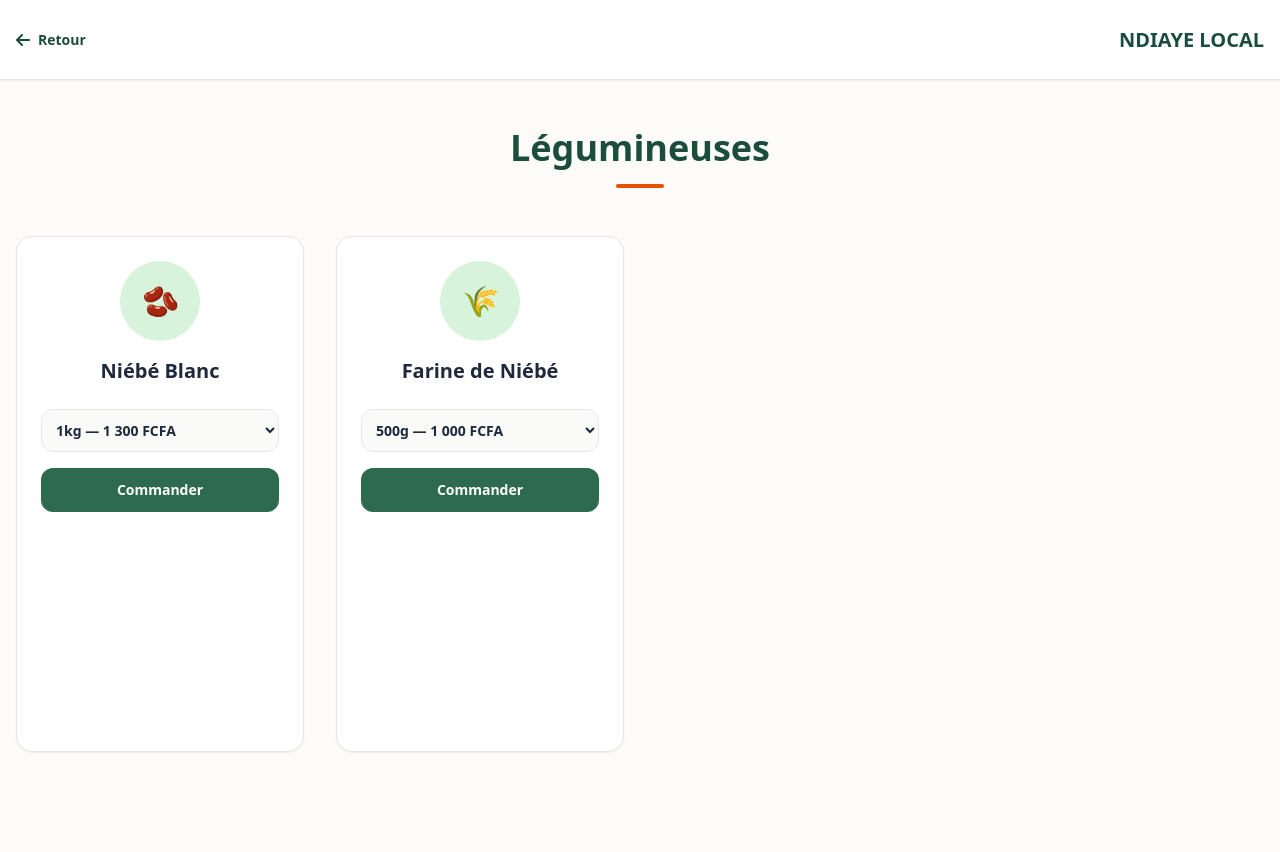
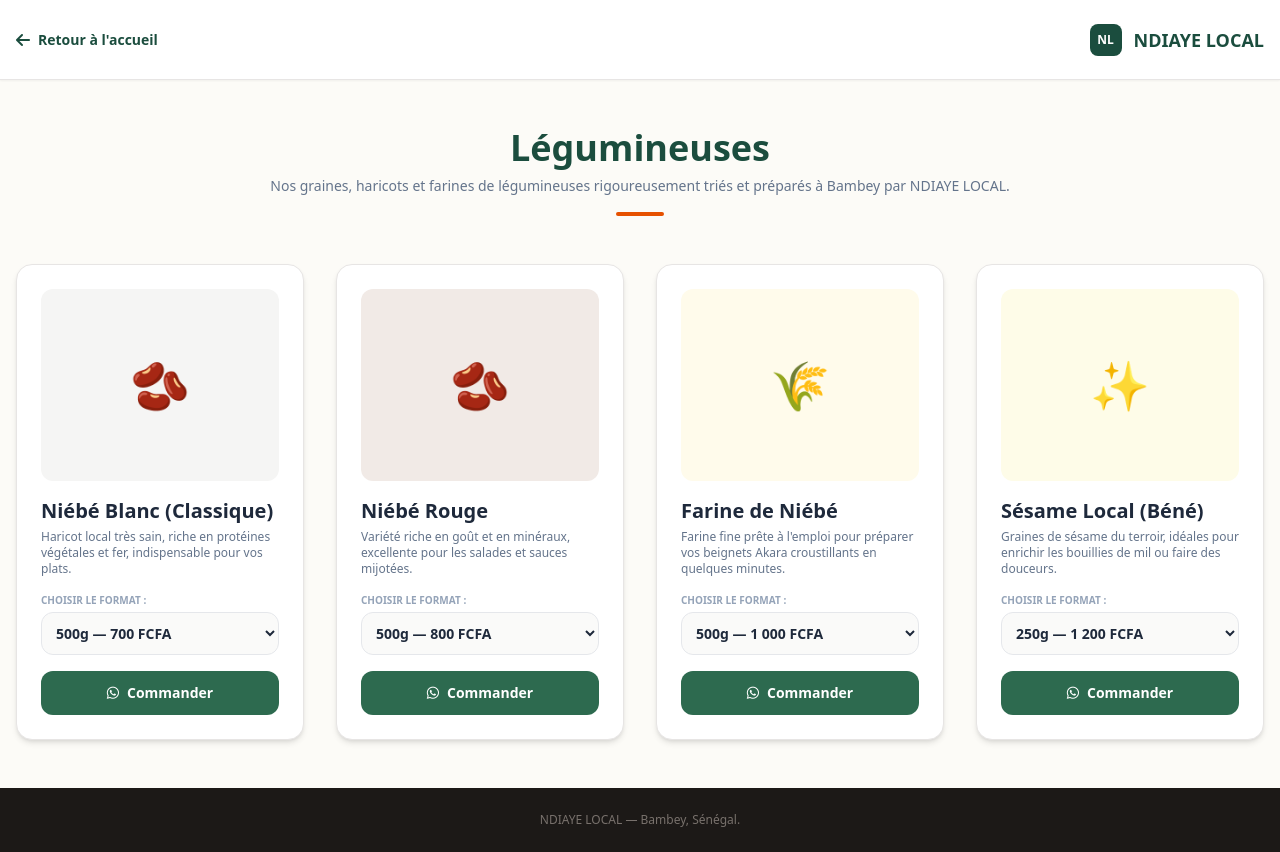
Before and after one commit to BayeElimaneParfumerie/ndiaye-local, a plain HTML site: page legumineuses.html in a window 1280 px wide. Before the commit the page ends 800 px from the top, so only its background shows below. Drawn offline with nearby package versions, Linux system fonts and the light colour scheme.

Commit message:
Update legumineuses.html

```diff
--- a/legumineuses.html
+++ b/legumineuses.html
@@ -15,52 +15,121 @@
 </head>
 <body class="bg-brand-lightbg font-jakarta text-slate-800 antialiased min-h-screen flex flex-col">
 
+    <!-- NAVIGATION -->
     <nav class="bg-white border-b border-stone-200 shadow-sm h-20 flex items-center">
         <div class="max-w-7xl mx-auto px-4 w-full flex justify-between items-center">
             <a href="index.html" class="flex items-center space-x-2">
                 <i class="fa-solid fa-arrow-left text-brand-darkgreen"></i>
-                <span class="font-bold text-sm text-brand-darkgreen">Retour</span>
+                <span class="font-bold text-sm text-brand-darkgreen">Retour à l'accueil</span>
             </a>
-            <span class="font-playfair font-black text-xl text-brand-darkgreen">NDIAYE LOCAL</span>
+            <div class="flex items-center space-x-3">
+                <div class="w-8 h-8 bg-brand-darkgreen rounded-lg flex items-center justify-center text-white font-playfair font-black text-xs">NL</div>
+                <span class="font-playfair font-black text-lg text-brand-darkgreen hidden sm:inline">NDIAYE LOCAL</span>
+            </div>
         </div>
     </nav>
 
+    <!-- ENTÊTE DE PAGE -->
     <div class="max-w-7xl mx-auto px-4 pt-12 text-center">
         <h1 class="font-playfair text-3xl sm:text-4xl font-extrabold text-brand-darkgreen">Légumineuses</h1>
+        <p class="text-slate-500 text-sm mt-2">Nos graines, haricots et farines de légumineuses rigoureusement triés et préparés à Bambey par NDIAYE LOCAL.</p>
         <div class="w-12 h-1 bg-brand-orange mx-auto mt-4 rounded-full"></div>
     </div>
 
-    <main class="max-w-7xl mx-auto px-4 py-12 flex-grow grid grid-cols-1 md:grid-cols-2 lg:grid-cols-4 gap-8">
-        <!-- PRODUIT : NIEBE BLANC -->
-        <div class="bg-white rounded-2xl border border-stone-200 shadow-sm p-6">
-            <div class="text-center mb-6">
-                <div class="w-20 h-20 bg-brand-lightgreen rounded-full flex items-center justify-center mx-auto mb-4 text-3xl">🫘</div>
-                <h3 class="font-playfair text-xl font-bold">Niébé Blanc</h3>
+    <!-- GRILLE PRODUITS (4 PRODUITS) -->
+    <main class="max-w-7xl mx-auto px-4 py-12 flex-grow grid grid-cols-1 md:grid-cols-2 lg:grid-cols-4 gap-8 w-full">
+
+        <!-- PRODUIT 1 : NIEBE BLANC -->
+        <div class="bg-white rounded-2xl overflow-hidden border border-stone-200 shadow-md p-6 flex flex-col justify-between">
+            <div>
+                <div class="w-full h-48 bg-stone-100 rounded-xl mb-4 flex items-center justify-center text-stone-600 text-5xl">🫘</div>
+                <h3 class="font-playfair text-xl font-bold">Niébé Blanc (Classique)</h3>
+                <p class="text-xs text-slate-500 mt-1">Haricot local très sain, riche en protéines végétales et fer, indispensable pour vos plats.</p>
             </div>
-            <select id="size-niebe" class="w-full bg-stone-50 border p-2.5 rounded-xl text-sm font-semibold">
+            <div class="mt-4">
+                <label class="text-[10px] font-bold uppercase text-slate-400 block">Choisir le format :</label>
+                <select id="size-niebe-blanc" class="w-full bg-stone-50 border p-2.5 rounded-xl text-sm font-semibold mt-1">
+                    <option value="500g - 700 FCFA">500g — 700 FCFA</option>
                     <option value="1kg - 1 300 FCFA">1kg — 1 300 FCFA</option>
                     <option value="5kg - 6 200 FCFA">5kg — 6 200 FCFA</option>
+                    <option value="25kg - 28 500 FCFA">25kg — 28 500 FCFA</option>
                 </select>
-            <button onclick="orderWhatsApp('Niébé Blanc', 'size-niebe')" class="w-full mt-4 py-3 bg-brand-green text-white font-bold text-sm rounded-xl hover:bg-brand-darkgreen transition">Commander</button>
+                <button onclick="orderWhatsApp('Niébé Blanc', 'size-niebe-blanc')" class="w-full mt-4 py-3 bg-brand-green hover:bg-brand-darkgreen text-white font-bold text-sm rounded-xl flex items-center justify-center space-x-2">
+                    <i class="fa-brands fa-whatsapp"></i> <span>Commander</span>
+                </button>
             </div>
-        <!-- PRODUIT : FARINE NIEBE -->
-        <div class="bg-white rounded-2xl border border-stone-200 shadow-sm p-6">
-            <div class="text-center mb-6">
-                <div class="w-20 h-20 bg-brand-lightgreen rounded-full flex items-center justify-center mx-auto mb-4 text-3xl">🌾</div>
+        </div>
+
+        <!-- PRODUIT 2 : NIEBE ROUGE -->
+        <div class="bg-white rounded-2xl overflow-hidden border border-stone-200 shadow-md p-6 flex flex-col justify-between">
+            <div>
+                <div class="w-full h-48 bg-amber-900/10 rounded-xl mb-4 flex items-center justify-center text-amber-800 text-5xl">🫘</div>
+                <h3 class="font-playfair text-xl font-bold">Niébé Rouge</h3>
+                <p class="text-xs text-slate-500 mt-1">Variété riche en goût et en minéraux, excellente pour les salades et sauces mijotées.</p>
+            </div>
+            <div class="mt-4">
+                <label class="text-[10px] font-bold uppercase text-slate-400 block">Choisir le format :</label>
+                <select id="size-niebe-rouge" class="w-full bg-stone-50 border p-2.5 rounded-xl text-sm font-semibold mt-1">
+                    <option value="500g - 800 FCFA">500g — 800 FCFA</option>
+                    <option value="1kg - 1 500 FCFA">1kg — 1 500 FCFA</option>
+                    <option value="5kg - 7 000 FCFA">5kg — 7 000 FCFA</option>
+                    <option value="25kg - 32 000 FCFA">25kg — 32 000 FCFA</option>
+                </select>
+                <button onclick="orderWhatsApp('Niébé Rouge', 'size-niebe-rouge')" class="w-full mt-4 py-3 bg-brand-green hover:bg-brand-darkgreen text-white font-bold text-sm rounded-xl flex items-center justify-center space-x-2">
+                    <i class="fa-brands fa-whatsapp"></i> <span>Commander</span>
+                </button>
+            </div>
+        </div>
+
+        <!-- PRODUIT 3 : FARINE DE NIEBE -->
+        <div class="bg-white rounded-2xl overflow-hidden border border-stone-200 shadow-md p-6 flex flex-col justify-between">
+            <div>
+                <div class="w-full h-48 bg-amber-50 rounded-xl mb-4 flex items-center justify-center text-amber-600 text-5xl">🌾</div>
                 <h3 class="font-playfair text-xl font-bold">Farine de Niébé</h3>
+                <p class="text-xs text-slate-500 mt-1">Farine fine prête à l'emploi pour préparer vos beignets Akara croustillants en quelques minutes.</p>
             </div>
-            <select id="size-farine" class="w-full bg-stone-50 border p-2.5 rounded-xl text-sm font-semibold">
+            <div class="mt-4">
+                <label class="text-[10px] font-bold uppercase text-slate-400 block">Choisir le format :</label>
+                <select id="size-farine-niebe" class="w-full bg-stone-50 border p-2.5 rounded-xl text-sm font-semibold mt-1">
                     <option value="500g - 1 000 FCFA">500g — 1 000 FCFA</option>
                     <option value="1kg - 1 900 FCFA">1kg — 1 900 FCFA</option>
+                    <option value="5kg - 9 000 FCFA">5kg — 9 000 FCFA</option>
                 </select>
-            <button onclick="orderWhatsApp('Farine de Niébé', 'size-farine')" class="w-full mt-4 py-3 bg-brand-green text-white font-bold text-sm rounded-xl hover:bg-brand-darkgreen transition">Commander</button>
+                <button onclick="orderWhatsApp('Farine de Niébé', 'size-farine-niebe')" class="w-full mt-4 py-3 bg-brand-green hover:bg-brand-darkgreen text-white font-bold text-sm rounded-xl flex items-center justify-center space-x-2">
+                    <i class="fa-brands fa-whatsapp"></i> <span>Commander</span>
+                </button>
+            </div>
+        </div>
+
+        <!-- PRODUIT 4 : GRAINES DE SESAME -->
+        <div class="bg-white rounded-2xl overflow-hidden border border-stone-200 shadow-md p-6 flex flex-col justify-between">
+            <div>
+                <div class="w-full h-48 bg-yellow-50 rounded-xl mb-4 flex items-center justify-center text-yellow-600 text-5xl">✨</div>
+                <h3 class="font-playfair text-xl font-bold">Sésame Local (Béné)</h3>
+                <p class="text-xs text-slate-500 mt-1">Graines de sésame du terroir, idéales pour enrichir les bouillies de mil ou faire des douceurs.</p>
+            </div>
+            <div class="mt-4">
+                <label class="text-[10px] font-bold uppercase text-slate-400 block">Choisir le format :</label>
+                <select id="size-sesame" class="w-full bg-stone-50 border p-2.5 rounded-xl text-sm font-semibold mt-1">
+                    <option value="250g - 1 200 FCFA">250g — 1 200 FCFA</option>
+                    <option value="500g - 2 200 FCFA">500g — 2 200 FCFA</option>
+                    <option value="1kg - 4 000 FCFA">1kg — 4 000 FCFA</option>
+                </select>
+                <button onclick="orderWhatsApp('Graines de Sésame (Béné)', 'size-sesame')" class="w-full mt-4 py-3 bg-brand-green hover:bg-brand-darkgreen text-white font-bold text-sm rounded-xl flex items-center justify-center space-x-2">
+                    <i class="fa-brands fa-whatsapp"></i> <span>Commander</span>
+                </button>
+            </div>
         </div>
     </main>
+
+    <footer class="bg-stone-900 text-stone-500 py-6 text-center text-xs mt-auto w-full">
+        NDIAYE LOCAL — Bambey, Sénégal.
+    </footer>
 
     <script>
         function orderWhatsApp(name, selectId) {
             const format = document.getElementById(selectId).value;
-            const text = `Bonjour NDIAYE LOCAL ! Je souhaite commander : *${name}* (${format}).`;
+            const text = `Bonjour NDIAYE LOCAL ! 🌾\nJe souhaite commander le produit suivant depuis votre page Légumineuses :\n\n- Produit : *${name}*\n- Format & Prix : *${format}*\n\nExpédition depuis Bambey. Merci !`;
             window.open(`https://wa.me/221778688830?text=${encodeURIComponent(text)}`, '_blank');
         }
     </script>
```
Lines whose indentation alone changed are shown as unchanged.
